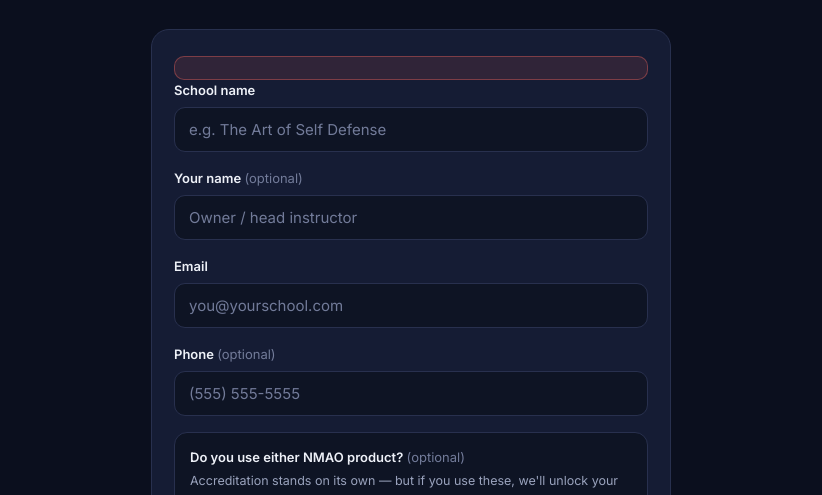
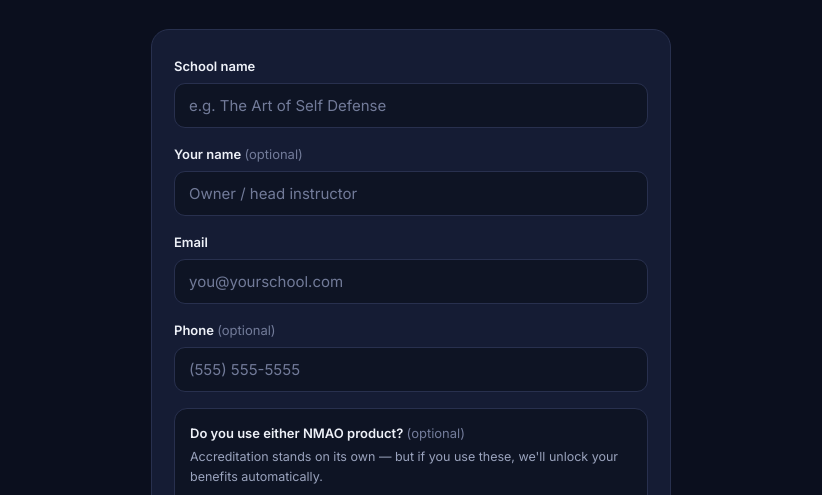
Before and after one commit to NMAO1/NMAO-Accredit, a plain HTML site: page index.html in a window 1280 px wide. Shown: the part 280-775 px from the top of the page, without its empty margins (229-1051 px from the left). Drawn offline with Linux system fonts and the light colour scheme.

Commit message:
accredit: fix empty red error bar (start error div hidden, not .err)
Co-Authored-By: Claude Opus 4.8 <noreply@anthropic.com>

```diff
--- a/index.html
+++ b/index.html
@@ -84,7 +84,7 @@
 <main>
   <div class="wrap">
     <div class="card" id="card">
-      <div class="msg err" id="err"></div>
+      <div class="msg" id="err"></div>
       <form id="form" novalidate>
         <div>
           <label for="school">School name</label>
```
